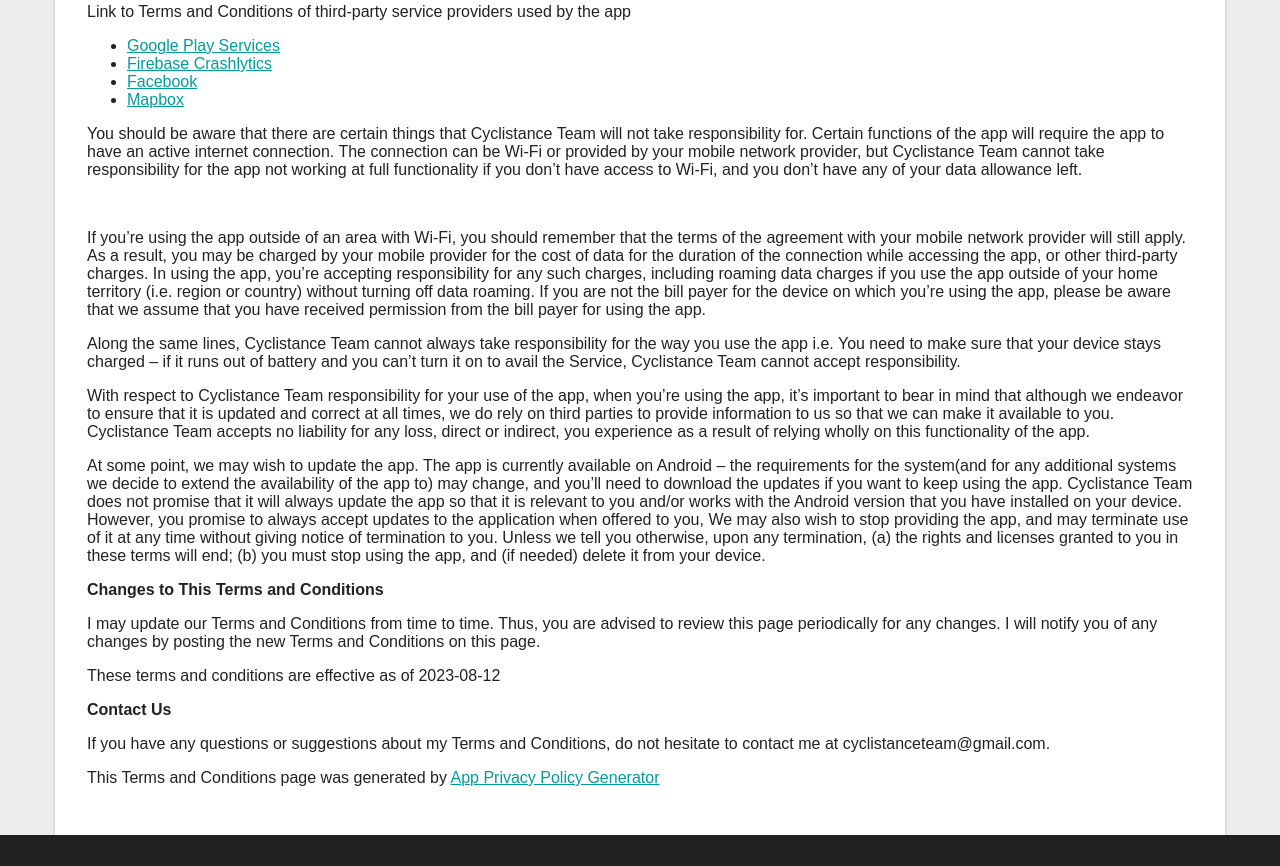
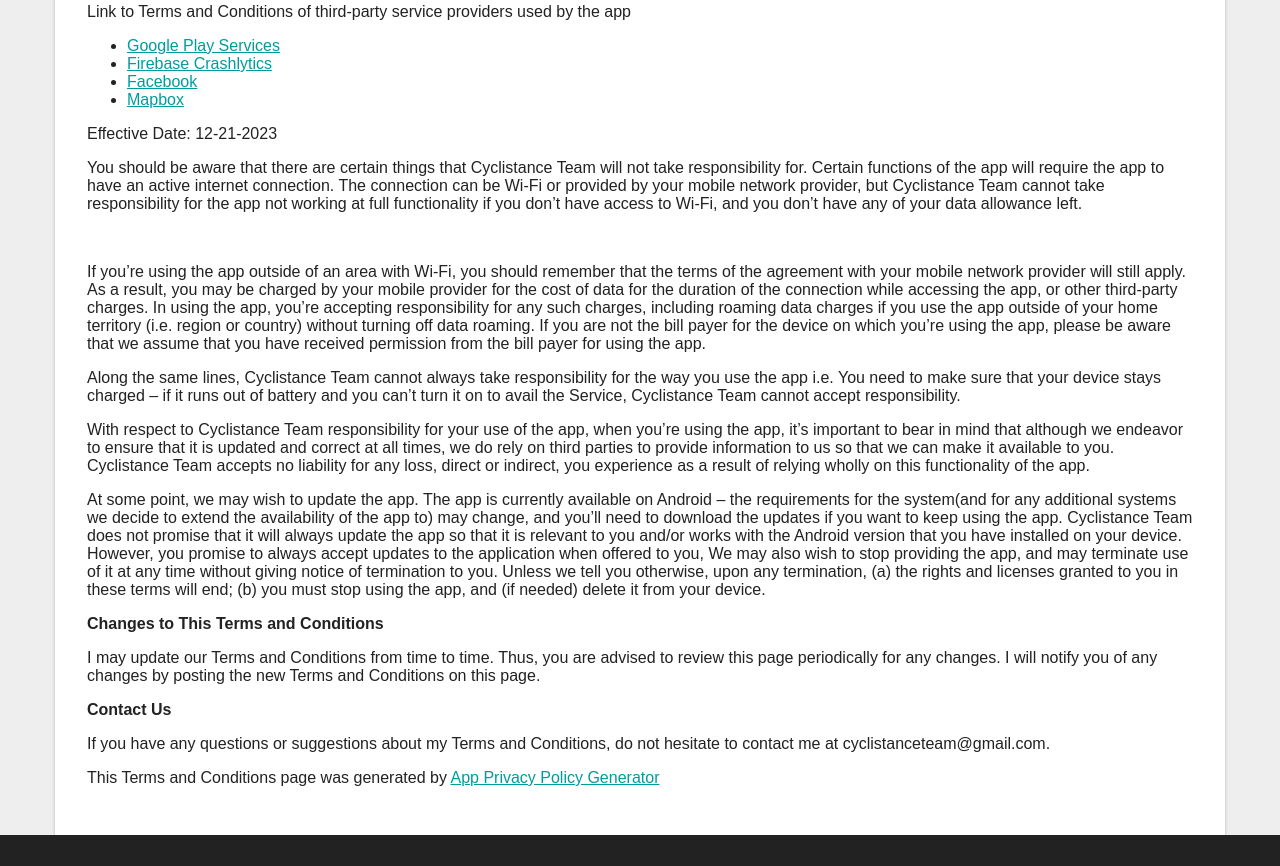
Before and after one commit to JohnDominicJasmin/cyclistance-terms-and-condition, a plain HTML site: page index.html in a window 1280 px wide. Shown: the part 375-1241 px from the top of the page. Drawn offline with Linux system fonts and the light colour scheme.

Commit message:
update effective date

```diff
--- a/index.html
+++ b/index.html
@@ -194,6 +194,8 @@ footer a {
                         </li>
                     </ul>
 
+                    <p>Effective Date: 12-21-2023</p>
+
                     <p>You should be aware that there are certain things that Cyclistance Team will not take
                         responsibility for. Certain functions of the app will require the app to have an active
                         internet connection. The connection can be Wi-Fi or provided by your mobile network provider,
@@ -234,7 +236,6 @@ footer a {
                     <p>I may update our Terms and Conditions from time to time. Thus, you are advised to review this page periodically
                         for any changes. I will notify you of any changes by posting the new Terms and Conditions on this page.</p>
 
-                    <p>These terms and conditions are effective as of 2023-08-12</p>
 
                     <p><strong>Contact Us</strong></p>
                     <p>If you have any questions or suggestions about my Terms and Conditions, do not hesitate to contact me at cyclistanceteam@gmail.com.</p>
```
